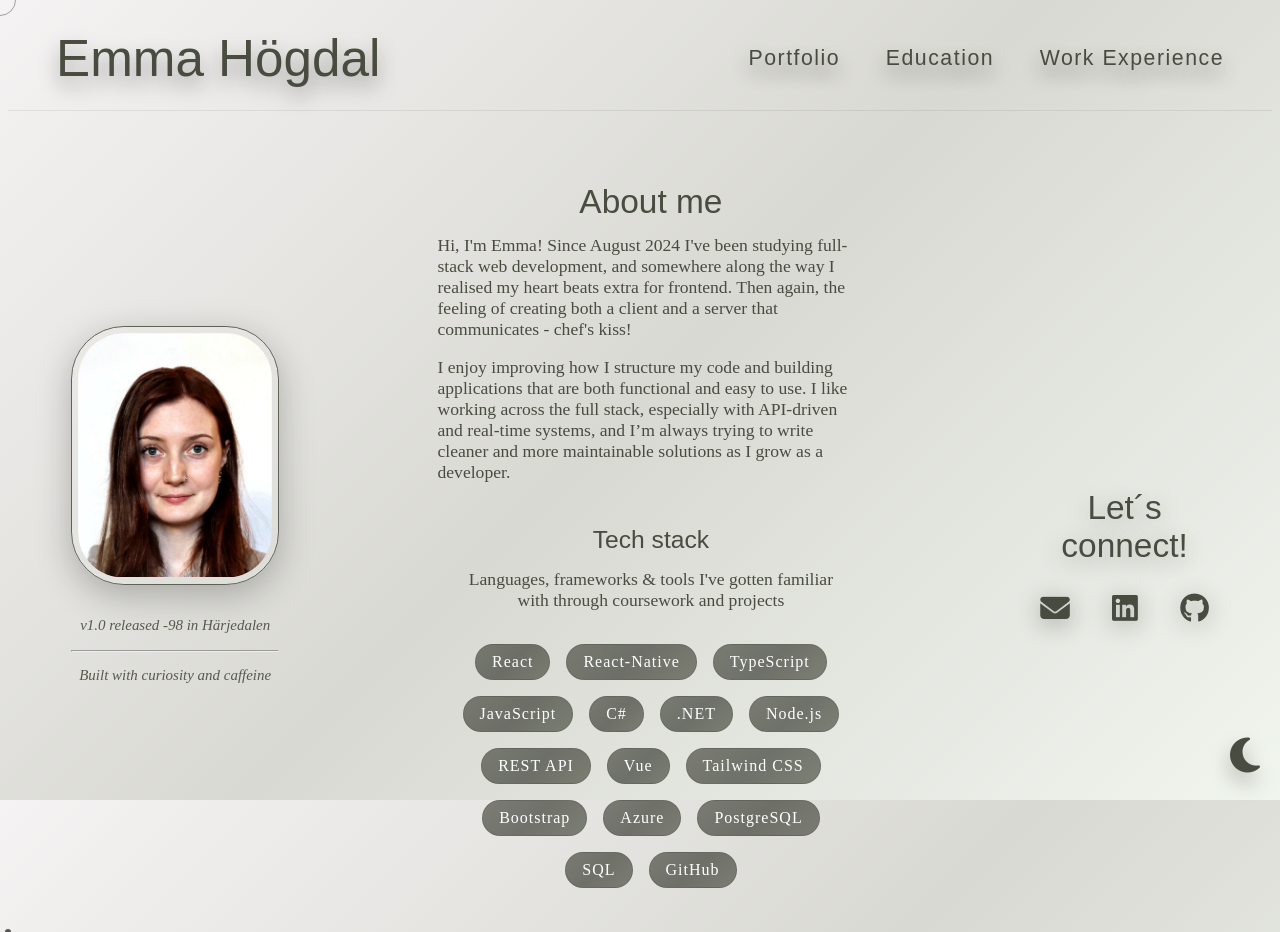
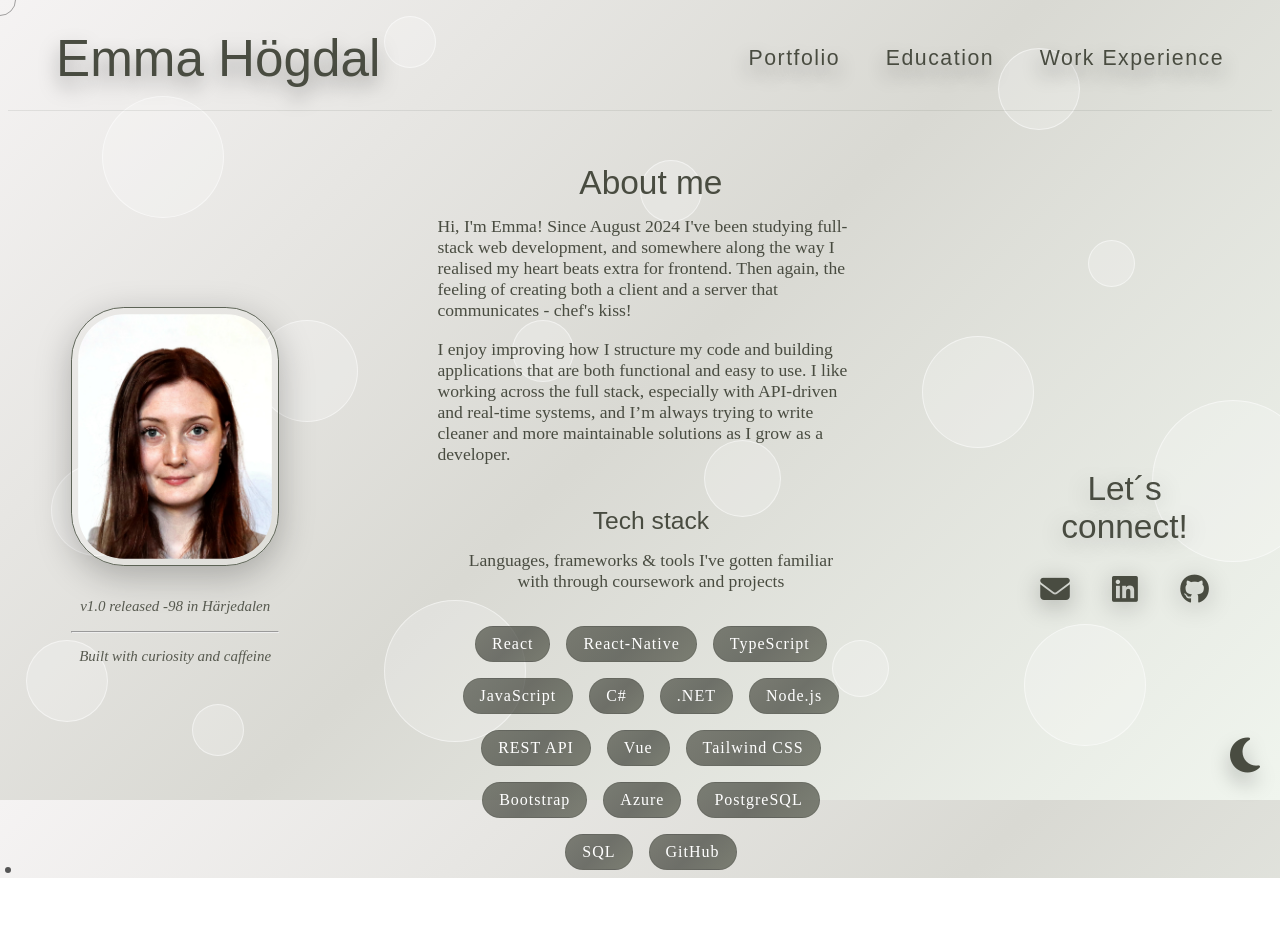
Before and after one commit to Dilemma98/emmahogdal, a React (Vite) app: page /#/ in a window 1280 px wide. After the commit the page ends 878 px from the top, so only its background shows below. Built offline with nearby package versions, Linux system fonts and the light colour scheme; a web font is replaced by a local one.

Commit message:
added bubbles background

```diff
--- a/src/app.css
+++ b/src/app.css
@@ -32,3 +32,26 @@ body.darkMode .cursor-ring {
 body.darkMode .cursor-dot{
     background: #e1e1e1;
 }
+
+.bubble-container {
+  position: fixed;
+  inset: 0;
+  pointer-events: none;
+  z-index: 0;
+  overflow: hidden;
+}
+
+.bubble {
+  position: absolute;
+  border-radius: 50%;
+}
+
+body.lightMode .bubble {
+  background: rgba(255, 255, 255, 0.23);
+  border: 1px solid rgba(255, 255, 255, 0.5);
+}
+
+body.darkMode .bubble {
+  background: rgba(255, 255, 255, 0.03);
+  border: 1px solid rgba(255, 255, 255, 0.07);
+}
--- a/src/app.tsx
+++ b/src/app.tsx
@@ -4,7 +4,12 @@ import EducationPage from "./pages/educationpage";
 import WorkExpPage from "./pages/workexppage";
 import PortfolioPage from "./pages/portfoliopage";
 import "./stylesheets/header.css";
-import { HashRouter as Router, Routes, Route, useLocation } from "react-router-dom";
+import {
+  HashRouter as Router,
+  Routes,
+  Route,
+  useLocation,
+} from "react-router-dom";
 import DownloadCvBtn from "./components/downloadCV";
 import "./app.css";
 import CustomCursor from "./components/customCursor";
@@ -15,6 +20,33 @@ const AppContent = () => {
 
   return (
     <>
+      <div className="bubble-container">
+        {[
+          { left: "30%", top: "2%", size: 50 },
+          { left: "8%",  top: "12%", size: 120 },
+          { left: "78%", top: "6%",  size: 80  },
+          { left: "90%", top: "50%", size: 160 },
+          { left: "4%",  top: "58%", size: 90  },
+          { left: "50%", top: "20%", size: 60  },
+          { left: "30%", top: "75%", size: 140 },
+          { left: "40%", top: "40%", size: 60 },
+          { left: "65%", top: "80%", size: 55  },
+          { left: "20%", top: "40%", size: 100 },
+          { left: "85%", top: "30%", size: 45  },
+          { left: "55%", top: "55%", size: 75  },
+          { left: "15%", top: "88%", size: 50  },
+          { left: "72%", top: "42%", size: 110 },
+          { left: "80%", top: "78%", size: 120 },
+          { left: "2%", top: "80%", size: 80 },
+        ].map((b, i) => (
+          <div
+            key={i}
+            className="bubble"
+            style={{ left: b.left, top: b.top, width: b.size, height: b.size }}
+          />
+        ))}
+      </div>
+
       <Header />
       {showBtn && <DownloadCvBtn />}
       <CustomCursor />
--- a/src/stylesheets/education.css
+++ b/src/stylesheets/education.css
@@ -150,3 +150,10 @@
         max-width: 100%;
     }
 }
+
+@media screen and (min-width: 1647px) {
+    .timeline-wrapper {
+        margin-top: 12em;
+        width: 50%;
+    }
+}
--- a/src/stylesheets/header.css
+++ b/src/stylesheets/header.css
@@ -5,12 +5,15 @@ header {
     justify-content: space-between;
     align-items: center;
     padding: 0 3em;
+      position: relative;
+      z-index: 1;
 }
 
 header h1 a {
     font-size: 1.6em;
     font-weight: 100;
     text-shadow: 0 10px 20px rgba(0, 0, 0, 0.35);
+    position: relative; z-index: 1;
 }
 
 .navBar ul {
@@ -20,6 +23,8 @@ header h1 a {
     justify-content: flex-end;
     align-items: center;
     letter-spacing: 0.1em;
+       position: relative;
+      z-index: 1;
 
 }
 
@@ -34,6 +39,7 @@ header h1 a {
 .navBar li {
     list-style: none;
     text-shadow: 0 10px 20px rgba(0, 0, 0, 0.45);
+    z-index: 1;
 }
 .active {
   font-weight: 600;
--- a/src/stylesheets/mainpart.css
+++ b/src/stylesheets/mainpart.css
@@ -11,9 +11,11 @@
   width: 70%;
   /* height: 50vh; */
   display: flex;
-  margin: 3% auto 0 auto;
+  margin: 2% auto 0 auto;
   gap: 10em;
   font-size: 1.16em;
+     position: relative;
+      z-index: 1;
 }
 
 .text,
@@ -25,6 +27,7 @@
 
 .techStack {
   margin-top: 2em;
+    z-index: 1;
 }
 
 .tech-bubbles {
@@ -61,6 +64,7 @@
   font-weight: 500;
   font-size: 2em;
   font-family: 'Skeina', sans-serif;
+    z-index: 1;
 }
 
 .mainPart h3,
@@ -73,6 +77,7 @@
   font-weight: 500;
   font-family: 'Skeina', sans-serif;
   font-size: 1.5em;
+    z-index: 1;
 }
 .p{
   text-align: center;
@@ -81,6 +86,7 @@
 .contactMe {
   margin-top: 9em;
   text-shadow: 0 5px 25px rgba(0, 0, 0, 0.3);
+    z-index: 1;
 }
 
 .mainPart:hover {
@@ -207,7 +213,7 @@ body:not(.darkMode) .tech-bubbles span:hover {
     align-items: center;
     justify-content: center;
     height: auto;
-    margin: 2.5em auto;
+    /* margin: 2em auto; */
     gap: 9em;
     font-size: 1.1em;
   }
--- a/src/stylesheets/portfolio.css
+++ b/src/stylesheets/portfolio.css
@@ -37,15 +37,18 @@
     align-items: flex-start;
     gap: 1.5em;
     width: 100%;
-    margin: 2em 0;
+    margin: 1em 0 4em 0;
 }
 
 .featuredOrNotHeader {
     font-family: 'Skeina', sans-serif;
     font-weight: 100;
     font-size: 1.8em;
+         position: relative;
+      z-index: 1;
 }
-.info{
+
+.info {
     margin: 1em auto;
     text-align: left !important;
 }
@@ -54,7 +57,7 @@
 /* FEATURED VARIANT */
 /* ===================== */
 .projects.featured {
-    margin-bottom: 3em;
+    margin-bottom: 1em;
 }
 
 /* ===================== */
@@ -68,9 +71,11 @@
     margin-top: 0.5em;
     text-align: left;
 }
+
 .projectCard {
     /* height: 35em; */
-    background: #a9a9a949;
+    /* background: #a9a9a949; */
+    background: #c7c4bf7c;
     border-radius: 1em;
     box-shadow: 0 4px 10px rgba(0, 0, 0, 0.1);
     padding: 1em;
@@ -79,10 +84,14 @@
     transition: transform 0.3s ease, box-shadow 0.3s ease;
 }
 
+body.darkMode .projectCard {
+    background: rgba(90, 88, 85, 0.5);
+}
+
 /* FEATURED CARD VARIANT */
 .projects.featured .projectCard {
-    background: #b0b0b045;
-    width: 290px;
+    /* background: #c7c4bf7c; */
+    width: 300px;
     margin: 0 2em;
 }
 
@@ -90,7 +99,7 @@
 .projects:not(.featured) .projectCard {
     transform: scale(0.98);
     opacity: 0.95;
-    width: 240px;
+    width: 280px;
 }
 
 /* HOVER */
@@ -100,18 +109,11 @@
     box-shadow: 0 10px 40px rgba(0, 0, 0, 0.25);
 }
 
-/* IMAGE */
-/* .projectCard img {
-    width: 100%;
-    height: 300px;
-    object-fit: contain;
-    border-radius: 0.8em;
-    background: transparent;
-} */
 .projectCard .imageWrapper {
     justify-self: center;
     width: 100%;
-    height: 370px;  /* fast höjd för alla kort */
+    height: 280px;
+    /* fast höjd för alla kort */
     overflow: hidden;
     border-radius: 0.8em;
     display: flex;
@@ -123,7 +125,8 @@
 .projectCard img {
     width: 100%;
     height: 100%;
-    object-fit: cover;  /* fyller ytan, klipper om nödvändigt */
+    object-fit: cover;
+    /* fyller ytan, klipper om nödvändigt */
     border-radius: 0.8em;
 }
 
@@ -141,13 +144,15 @@
     margin-bottom: 1em;
     text-align: start;
 }
+
 .truncated {
     display: -webkit-box;
     -webkit-line-clamp: 3;
     -webkit-box-orient: vertical;
     overflow: hidden;
 }
-.ghButton:hover{
+
+.ghButton:hover {
     transform: none !important;
 }
 
@@ -186,12 +191,10 @@
 
 /* nicer gradient option */
 .infoCard {
-    background: linear-gradient(
-        135deg,
-        rgba(120,120,120,0.25),
-        rgba(60,60,60,0.15)
-    );
-    border: 1px solid rgba(255,255,255,0.08);
+    background: linear-gradient(135deg,
+            rgba(120, 120, 120, 0.25),
+            rgba(60, 60, 60, 0.15));
+    border: 1px solid rgba(255, 255, 255, 0.08);
 }
 
 /* ===================== */
@@ -278,3 +281,19 @@
         font-size: 1.2em;
     }
 }
+
+@media screen and (min-width: 1647px) {
+    .projects.featured .projectCard {
+        width: 350px;
+    }
+
+    .projects:not(.featured) .projectCard {
+        width: 330px;
+    }
+
+    .projectCard .imageWrapper {
+        width: 100%;
+        height: 370px;
+        /* fast höjd för alla kort */
+    }
+}
--- a/src/stylesheets/workExp.css
+++ b/src/stylesheets/workExp.css
@@ -144,3 +144,10 @@
         max-width: 100%;
     }
 }
+
+@media screen and (min-width: 1647px) {
+    .work-wrapper {
+        margin-top: 12em;
+        width: 50%;
+    }
+}
```
Also changed, not shown: src/stylesheets/startPage.css (line endings or trailing spaces). Lines whose indentation alone changed are shown as unchanged.
